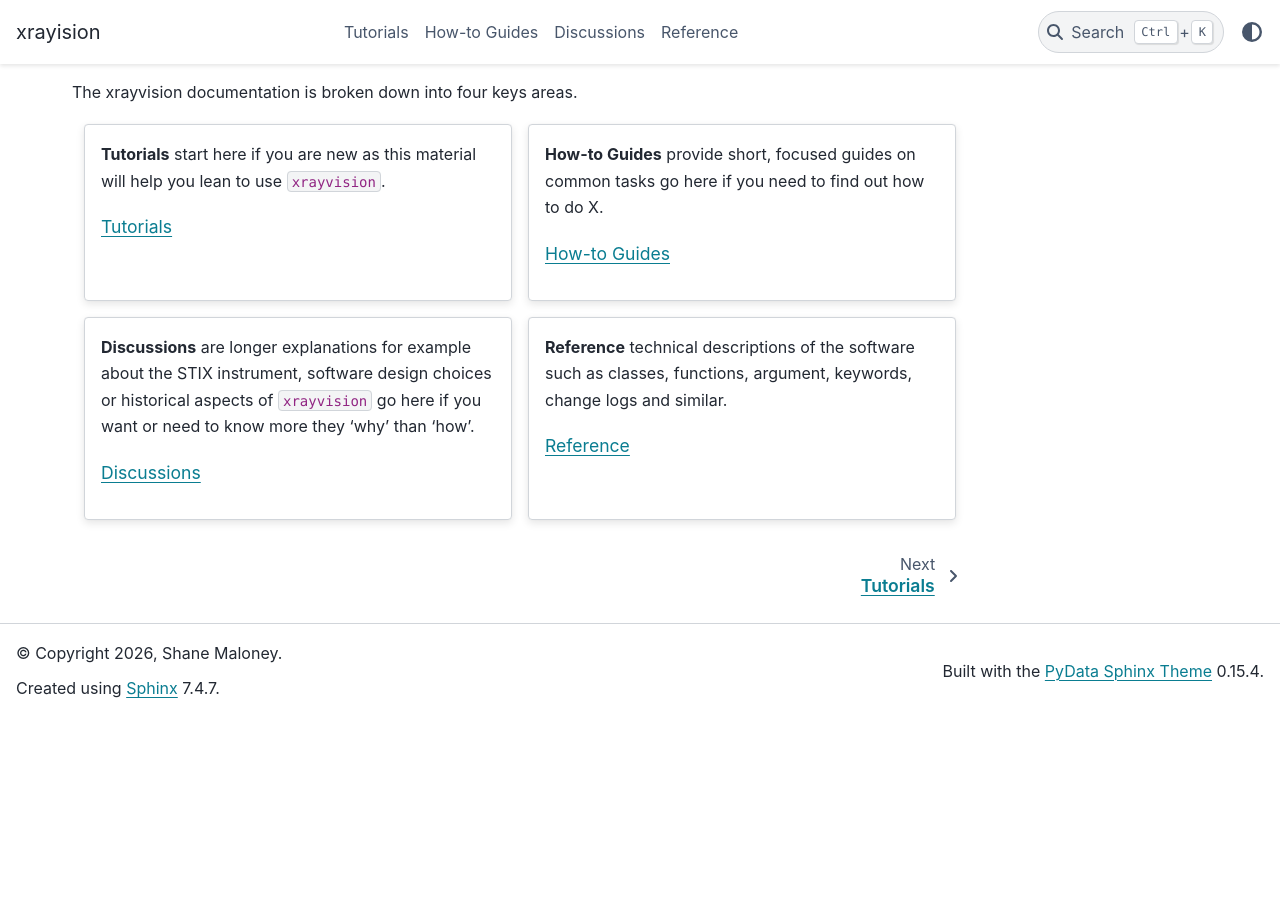
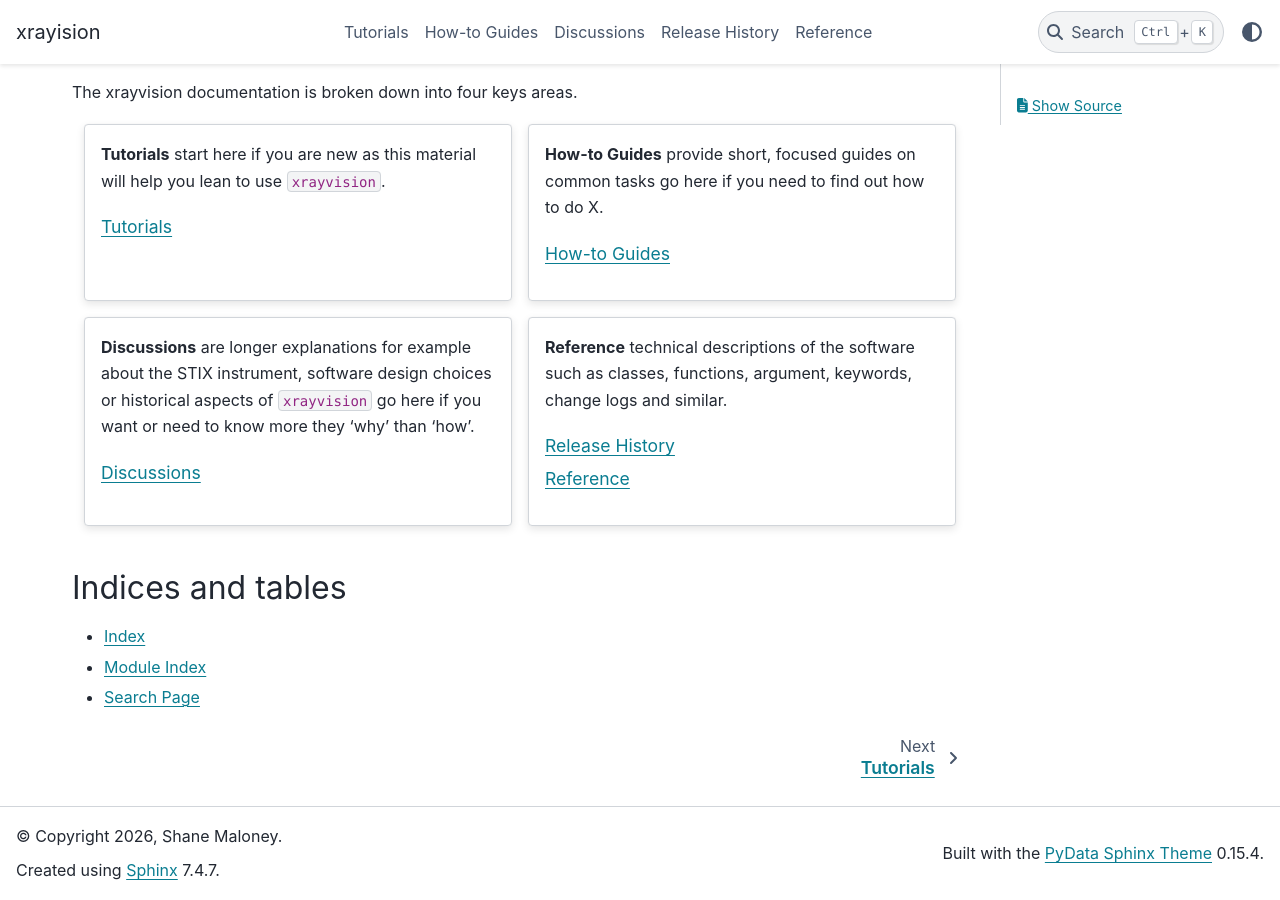
Before and after one commit to TCDSolar/xrayvision, a Sphinx documentation site: the page built from docs/index.rst, in a window 1280 px wide and 900 px high, scrolled down 644 px. Built offline with Sphinx 7.4.7 and the PyData theme 0.15.4, drawn with Linux system fonts in a browser that asks for light colours; pages that are not in the unit, such as notebooks, are missing from menus; the version number could not be read and is left out; before the commit the page ends 1361 px from its top, so only the background shows below that.

Commit message:
WIP updates

```diff
--- a/docs/index.rst
+++ b/docs/index.rst
@@ -58,7 +58,16 @@
         .. toctree::
             :maxdepth: 1
 
+            whatsnew/index
             reference/index
 
 .. toctree::
     :maxdepth: 1
+
+
+Indices and tables
+==================
+
+* :ref:`genindex`
+* :ref:`modindex`
+* :ref:`search`
--- a/docs/whatsnew/index.rst
+++ b/docs/whatsnew/index.rst
@@ -1,9 +1,12 @@
+.. _whatsnew:
+
 ***************
 Release History
 ***************
 
+This page documents the releases for xrayvisim
+
 .. toctree::
    :maxdepth: 1
 
-
    changelog
```
Also changed, not shown: README.rst (+21 -5 lines), .cruft.json (added), .rtd-environment.yml, 1 other file.
